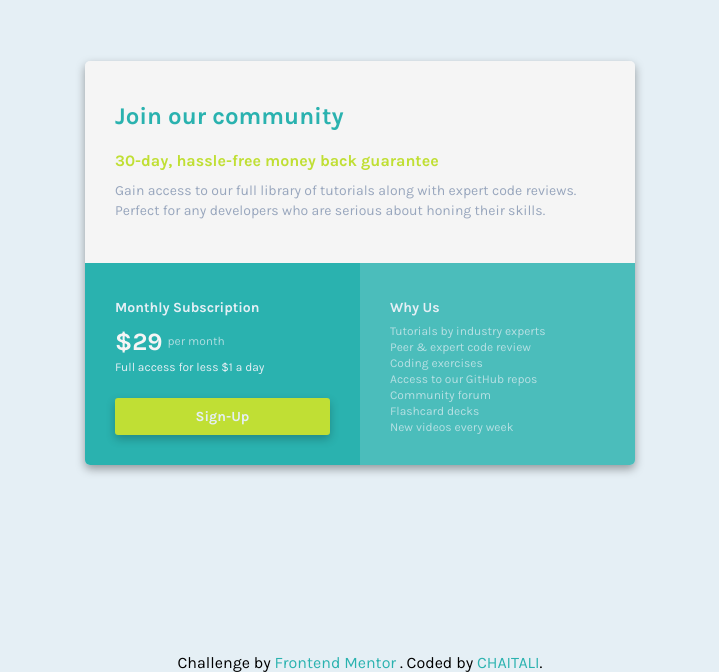
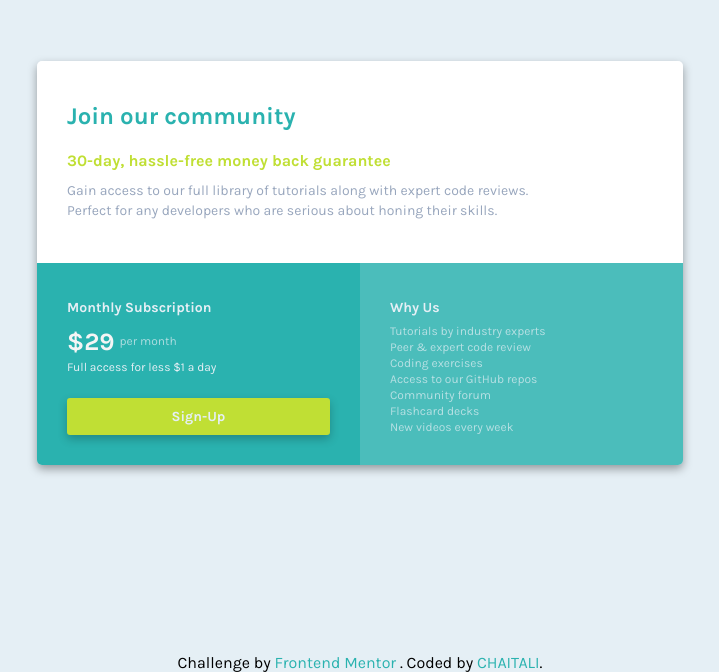
Before and after one commit to CHAI-tale/Single-price-grid-component-FrontendMentor-solution_, a plain HTML site: page index.html in a window 1280 px wide. Shown: the part 128-800 px from the top of the page, without its empty margins (280-999 px from the left). Drawn offline with Linux system fonts and the light colour scheme.

Commit message:
Update style.css

```diff
--- a/style.css
+++ b/style.css
@@ -53,7 +53,8 @@ button {
   margin: 30px;
 }
 .article-join {
-  background-color: var(--white);
+/*   background-color: var(--white); */
+   background-color: white;
 }
 .article-join > h1 {
   color: var(--Cyan);
@@ -139,10 +140,11 @@ footer {
   text-align: center;
 }
 
-@media (min-width: 600px) {
+@media (min-width: 700px) {
   .layout {
     grid-template: 1fr 1fr / 1fr 1fr;
-    width: 550px;
+/*     width: 550px; */
+     width: 646px;
   }
   .article-join {
     grid-column: span 2;
```
